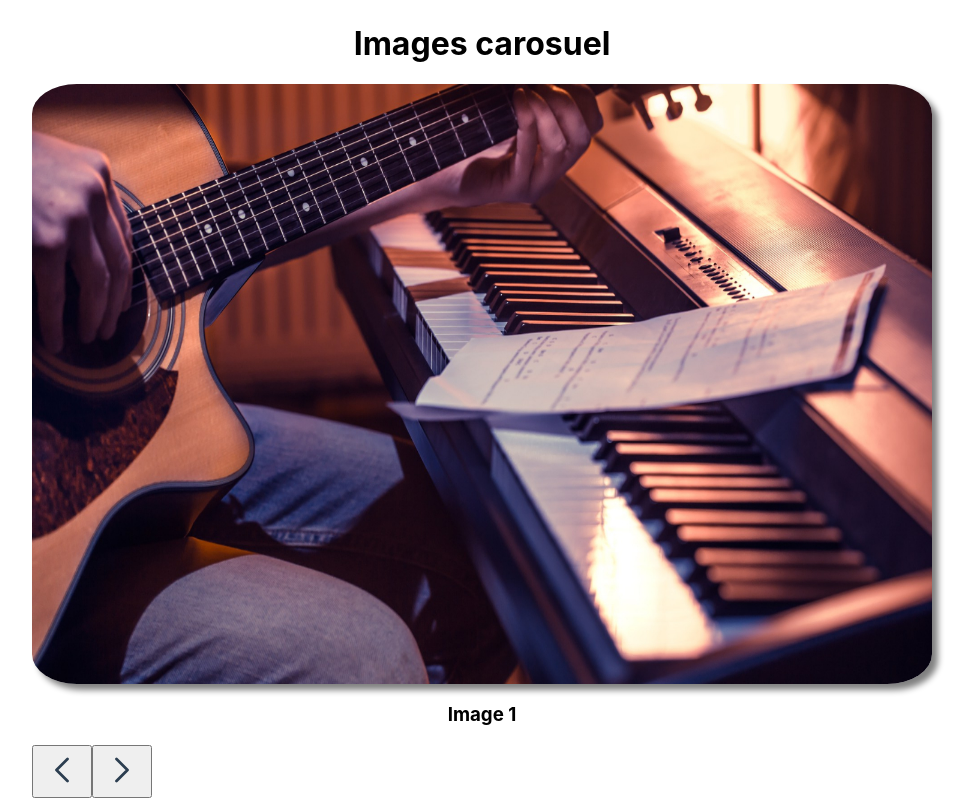
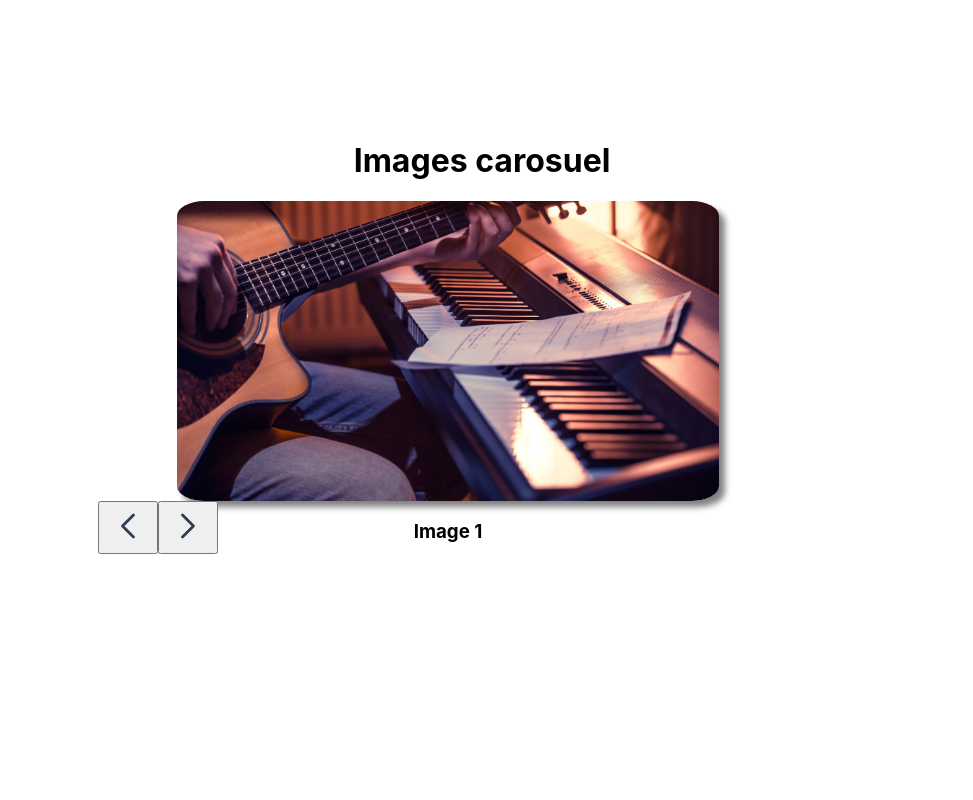
Before and after one commit to arielgomezmendez/carousel-new, a React (Create React App) app: page / in a window 1280 px wide. Shown: the whole page, without its empty margins (158-1131 px from the left). Built offline with nearby package versions, Linux system fonts and the light colour scheme.

Commit message:
Resize the card an crousel

```diff
--- a/src/components/Card/Card.css
+++ b/src/components/Card/Card.css
@@ -2,12 +2,16 @@
     display: flex;
     flex-direction: column;
     text-align: center;
+    height: 300px;
+    max-width: 700px;
 
 }
-.card img{
-    height: 600px;
-    max-width: 900px;
+
+.card img {
+    height: 300px;
+    max-width: 600px;
     border-radius: 5%;
     box-shadow: 6px 6px 6px gray;
+    margin: 0 auto;
 
 }
--- a/src/components/Carousel/Carousel.css
+++ b/src/components/Carousel/Carousel.css
@@ -1,6 +1,9 @@
 .carousel-container {
   display: flex;
   flex-direction: column;
+  width: 60%;
+  height: 60%;
+  padding: 0;
 }
 
 
```
Lines whose indentation alone changed are shown as unchanged.
